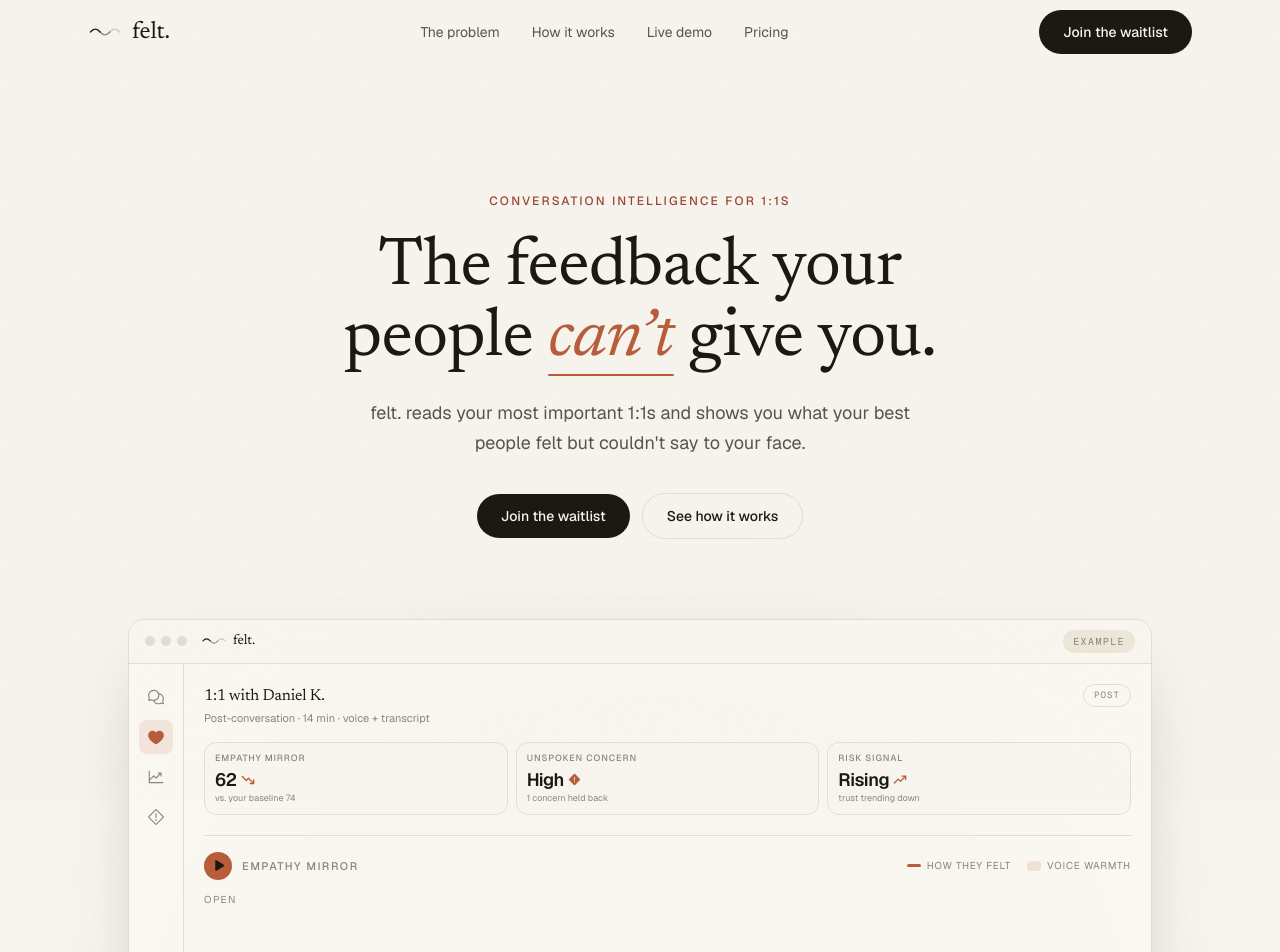
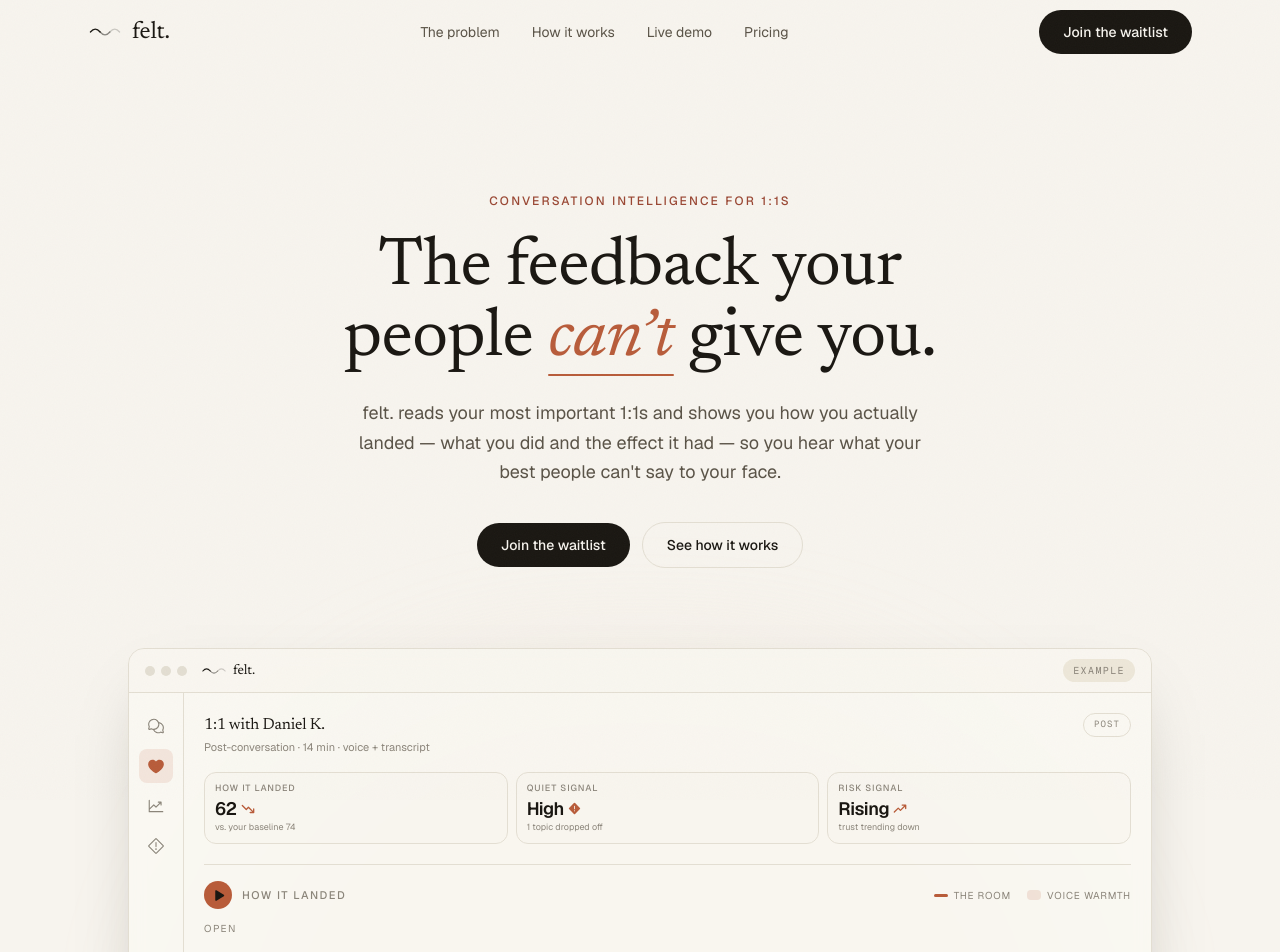
Before and after one commit to andrewng1-king/felt, a Next.js app in the folder felt-web/: page / in a window 1280 px wide. Shown: the top 952 px of the page. Built offline with nearby package versions, Linux system fonts and the light colour scheme.

Commit message:
landing page

```diff
--- a/felt-web/app/page.tsx
+++ b/felt-web/app/page.tsx
@@ -8,6 +8,7 @@
 import { Metrics } from "@/components/sections/Metrics";
 import { Quote } from "@/components/sections/Quote";
 import { Differentiators } from "@/components/sections/Differentiators";
+import { MirrorRule } from "@/components/sections/MirrorRule";
 import { Pricing } from "@/components/sections/Pricing";
 import { Waitlist } from "@/components/sections/Waitlist";
 
@@ -24,6 +25,7 @@
         <Metrics />
         <Quote />
         <Differentiators />
+        <MirrorRule />
         <Pricing />
         <Waitlist />
       </main>
--- a/felt-web/components/EmpathyMirror.tsx
+++ b/felt-web/components/EmpathyMirror.tsx
@@ -369,7 +369,7 @@
             <motion.span className="text-base font-semibold leading-none tabular-nums tracking-tight text-foreground">
               {feltText}
             </motion.span>
-            <span className="text-[9px] uppercase tracking-[0.12em] text-muted">felt</span>
+            <span className="text-[9px] uppercase tracking-[0.12em] text-muted">open</span>
           </div>
         </motion.div>
 
@@ -387,7 +387,7 @@
               onMouseEnter={() => setActive(i)}
               onFocus={() => setActive(i)}
               aria-pressed={i === active}
-              aria-label={`${m.at}: ${m.label}. You said, ${m.said}. They felt: ${m.felt}`}
+              aria-label={`${m.at}: ${m.label}. You said, ${m.said}. The effect: ${m.felt}`}
               className="absolute h-9 w-9 -translate-x-1/2 -translate-y-1/2 cursor-pointer rounded-full outline-none focus-visible:ring-2 focus-visible:ring-accent/60"
               style={{ left: `${(cxi / 480) * 100}%`, top: `${(cyi / 260) * 100}%` }}
             />
--- /dev/null
+++ b/felt-web/components/sections/MirrorRule.tsx
@@ -0,0 +1,43 @@
+import { Reveal } from "@/components/ui/Reveal";
+import { mirrorRule } from "@/content/site";
+
+/**
+ * The Mirror Rule — felt.'s trust principle made consumer-facing. felt. only
+ * reflects the manager's own pattern forward; it never predicts the other
+ * person, so it can't be wrong and never breaks trust. The signature
+ * forward-looking line sits in an accent card as the section's centerpiece.
+ */
+export function MirrorRule() {
+  return (
+    <section className="border-t border-line px-6 py-24 lg:py-32">
+      <div className="mx-auto grid max-w-6xl gap-12 lg:grid-cols-[minmax(0,1fr)_minmax(0,1.1fr)] lg:items-center lg:gap-16">
+        <Reveal direction="left">
+          <p className="text-xs font-medium uppercase tracking-[0.18em] text-accent-strong">
+            {mirrorRule.eyebrow}
+          </p>
+          <h2 className="font-display mt-6 text-3xl leading-[1.15] tracking-tight text-foreground sm:text-4xl">
+            {mirrorRule.heading}
+          </h2>
+          <p className="mt-6 max-w-xl text-lg leading-relaxed text-ink-soft">
+            {mirrorRule.body}
+          </p>
+          <p className="mt-6 max-w-xl leading-relaxed text-muted">{mirrorRule.footnote}</p>
+        </Reveal>
+
+        <Reveal direction="right" delay={0.1}>
+          <figure className="rounded-2xl bg-accent-strong p-8 text-white shadow-[0_28px_50px_-28px_rgba(154,71,51,0.7)] sm:p-10">
+            <span aria-hidden className="font-display block text-5xl leading-none text-white/40">
+              &ldquo;
+            </span>
+            <blockquote className="font-display -mt-3 text-2xl leading-snug tracking-tight sm:text-[1.75rem]">
+              {mirrorRule.quote}
+            </blockquote>
+            <figcaption className="mt-6 text-xs font-medium uppercase tracking-[0.16em] text-white/70">
+              {mirrorRule.caption}
+            </figcaption>
+          </figure>
+        </Reveal>
+      </div>
+    </section>
+  );
+}
--- a/felt-web/content/site.ts
+++ b/felt-web/content/site.ts
@@ -16,7 +16,7 @@
   eyebrow: "Conversation intelligence for 1:1s",
   headline: "The feedback your people can't give you.",
   subtext:
-    "felt. reads your most important 1:1s and shows you what your best people felt but couldn't say to your face.",
+    "felt. reads your most important 1:1s and shows you how you actually landed — what you did and the effect it had — so you hear what your best people can't say to your face.",
   secondaryCta: "See how it works",
   secondaryHref: "#how",
 } as const;
@@ -28,11 +28,11 @@
  * and reveals what was said, how it landed, and which felt. signal caught it.
  */
 export const empathyMirror = {
-  label: "Empathy Mirror",
+  label: "How It Landed",
   caption: "How your last 1:1 actually landed, second by second.",
   signals: {
     openness: {
-      name: "How they felt",
+      name: "The room",
       points: [
         [0, 0.42],
         [0.15, 0.66],
@@ -61,18 +61,18 @@
       value: 0.66,
       at: "0:40 in",
       label: "They warmed up",
-      signal: "Empathy Mirror",
+      signal: "How It Landed",
       said: "How are you finding the new scope?",
-      felt: "Read the question as genuine care. Started to open up.",
+      felt: "Your question landed as real — they started to open up.",
     },
     {
       t: 0.5,
       value: 0.2,
       at: "6:10 in",
       label: "The moment it shifted",
-      signal: "Unspoken Concern",
+      signal: "Quiet Signal",
       said: "That's just how the timeline works, so we'll make it happen.",
-      felt: "Felt dismissed. Went quiet and stopped raising the real worry.",
+      felt: "Your line closed the topic — their answers got shorter and the worry never came back up.",
       shift: true,
     },
     {
@@ -82,7 +82,7 @@
       label: "Guarded to the end",
       signal: "Risk Signal",
       said: "Anyway, you've got this.",
-      felt: "Reassurance landed as a close-off. They left holding back.",
+      felt: "Your reassurance landed as a close-off — they left holding the thing they came to say.",
     },
   ],
   read: "They left more guarded than they arrived. You never heard it out loud.",
@@ -90,16 +90,16 @@
 
 /**
  * Static chrome for the hero's platform preview. Illustrative product UI shown
- * around the interactive Empathy Mirror chart — none of it is clickable except
+ * around the interactive How It Landed chart — none of it is clickable except
  * the chart itself. Marked "Example" so it reads as a figure, not a live app.
  */
 export const platform = {
   conversation: "1:1 with Daniel K.",
   meta: "Post-conversation · 14 min · voice + transcript",
-  nav: ["Conversations", "Empathy Mirror", "Trends", "Risk Signals"],
+  nav: ["Conversations", "How It Landed", "Trends", "Risk Signals"],
   stats: [
-    { label: "Empathy Mirror", value: "62", trend: "down", note: "vs. your baseline 74" },
-    { label: "Unspoken Concern", value: "High", trend: "flag", note: "1 concern held back" },
+    { label: "How It Landed", value: "62", trend: "down", note: "vs. your baseline 74" },
+    { label: "Quiet Signal", value: "High", trend: "flag", note: "1 topic dropped off" },
     { label: "Risk Signal", value: "Rising", trend: "up", note: "trust trending down" },
   ],
 } as const;
@@ -109,7 +109,7 @@
   body: "The power gap makes honesty unsafe. So the manager guesses, the employee holds back, and trust erodes quietly.",
   points: [
     "HR tools measure the damage after someone quits. None of them prevent the conversation that caused it.",
-    "Human coaching runs $300 to $500 a month, moves slowly, and never scales to every hard 1:1.",
+    "A human coach runs $200 to $600 an hour, a few times a month — and can't sit in every hard 1:1. felt. is about $32 a month, on every one.",
     "No tool gives a manager the feedback their employee could not safely say out loud.",
   ],
 } as const;
@@ -125,7 +125,7 @@
     {
       tag: "After",
       title: "See how you actually landed",
-      body: "The Empathy Mirror shows what the other person likely felt, and the exact moment things shifted.",
+      body: "How It Landed shows the effect you had on the other person, and the exact moment things shifted.",
     },
     {
       tag: "Over time",
@@ -139,15 +139,15 @@
   heading: "Three signals no other tool can read.",
   items: [
     {
-      name: "Empathy Mirror",
+      name: "How It Landed",
       phase: "Post",
-      body: "How the other person likely felt. The only metric on the market that reads the employee, not the manager.",
+      body: "The effect you had, shown as behavior you can't argue with. The only read on the market that measures your impact — not the employee's emotion, not a checklist.",
       featured: true,
     },
     {
-      name: "Unspoken Concern Signal",
+      name: "Quiet / Drop-off Signal",
       phase: "Post",
-      body: "What they did not say, but probably wanted to.",
+      body: "Where the conversation went flat — the topics they stopped engaging with, as evidence of how you landed.",
       featured: false,
     },
     {
@@ -181,12 +181,27 @@
 } as const;
 
 export const differentiators = {
-  heading: "Every other tool grades you. felt. reads them.",
-  body: "Kona, 15Five, and Gong all tell you how you performed. felt. tells you how they felt. Different product, different category.",
+  heading: "Every other tool grades you. felt. shows you the effect you had.",
+  body: "Kona, Yoodli, 15Five, and Gong all tell you how you performed against a checklist. felt. shows you the effect you had — described as behavior you can't argue with. You supply the feeling. Different product, different category.",
   points: [
-    "Reads voice, tone, and transcript together. Not just the words, but what they triggered.",
+    "Reads voice, tone, and transcript together. Not just the words, but the effect they had.",
     "Built only for internal 1:1s. Not sales calls, not standups. The conversations that keep good people or lose them.",
   ],
+} as const;
+
+/**
+ * The Mirror Rule — felt.'s locked trust principle, made consumer-facing. felt.
+ * only reflects the manager's own pattern forward; it never predicts the other
+ * person. A mirror can't be wrong, so it never breaks trust. The signature
+ * forward-looking line ("name the cost, don't ask a question") is the exhibit.
+ */
+export const mirrorRule = {
+  eyebrow: "Why you can trust it",
+  heading: "A mirror, not a fortune-teller.",
+  body: "felt. only ever reflects your own pattern back — never a guess about what someone else is thinking or will do. It names what your pattern tends to cost, and leaves the choice to you.",
+  quote: "This open closed the room 4 of the last 5 times. Unless you change it, this one goes the same.",
+  caption: "How felt. speaks to you",
+  footnote: "Because it only ever describes you, it can't be wrong — so it never breaks your trust.",
 } as const;
 
 /**
```
